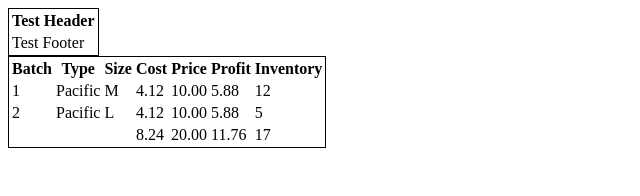
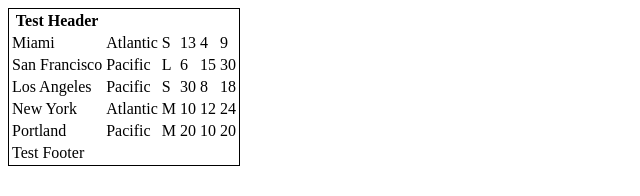
Before and after one commit to alchemy-bootcamp-one-spring-2018/lab7-salmon-cookies, a plain HTML site: page index.html in a window 1280 px wide. Shown: the whole page, without its empty margins (0-640 px from the left). Drawn offline with Linux system fonts and the light colour scheme.

Commit message:
Got the JS working

```diff
--- a/index.html
+++ b/index.html
@@ -13,7 +13,7 @@
 
     </table>
 
-      <table>
+     <!--  <table>
         <thead>
             <th>
                 Batch
@@ -96,7 +96,7 @@
                 <td>17</td>
             </tr>
         </tfoot>
-    </table>
+    </table> -->
 
 
 <script src="js/stores.js"></script>
--- a/js/app.js
+++ b/js/app.js
@@ -1,4 +1,5 @@
 'use strict';
+/* globals Store */
 
 
 function createHeader() {
@@ -16,8 +17,19 @@
 }
 
 function createBody() {
+    var table = document.getElementsByTagName('table')[0];
+    var tbody = document.createElement('tbody');
+    table.appendChild(tbody);
+    //document.getElementsByTagName('tbody')[0].textContent = 'This is some text';
     for(var i = 0; i < arrStores.length; i++) {
-        var first = document.querySelector();
+        arrStores[i].render();
+    }
+
+}
+
+/* function createBody() {
+    for(var i = 0; i < arrStores.length; i++) {
+        var first = document.querySelector(#fruit-list UL tag);
 
         var fruitName = fruits[i].createLi();
         first.appendChild(fruitName);
@@ -26,7 +38,8 @@
         var fruitImage = (fruits[i].createImg());
         first.appendChild(fruitImage);
     }
-}
+} */
+
 
 function createFooter() {
     var table = document.getElementsByTagName('table')[0];
@@ -43,4 +56,5 @@
 }
 
 createHeader();
+createBody();
 createFooter();
--- a/js/stores.js
+++ b/js/stores.js
@@ -1,5 +1,6 @@
 'use strict';
-
+/* globals Store */
+/* exported sell, profit, render */
 
 class Store {
 
@@ -19,7 +20,28 @@
     profit() {
         return this.price - this.cost;
     }
-    create
+
+    render() {
+        var tbody = document.getElementsByTagName('tbody')[0];
+
+        var row = tbody.insertRow(0);
+        var cell1 = row.insertCell(0);
+        var cell2 = row.insertCell(1);
+        var cell3 = row.insertCell(2);
+        var cell4 = row.insertCell(3);
+        var cell5 = row.insertCell(4);
+        var cell6 = row.insertCell(5);
+
+        cell1.textContent = this.location;
+        cell2.textContent = this.salmonType;
+        cell3.textContent = this.size;
+        cell5.textContent = this.cost;
+        cell6.textContent = this.price;
+        cell4.textContent = this.inventory;
+
+        return tbody;
+
+    }
 }
 
 var arrStores = new Array()
@@ -29,5 +51,6 @@
 arrStores[3] = new Store('San Francisco', 'Pacific', 'L', 6, 15.00, 30.00);
 arrStores[4] = new Store('Miami', 'Atlantic', 'S', 13, 4.00, 9.00);
 
+
 console.log('# of "Store" properties: ' + Store.length);
 console.log('# of stores in array: ' + arrStores.length);
```
